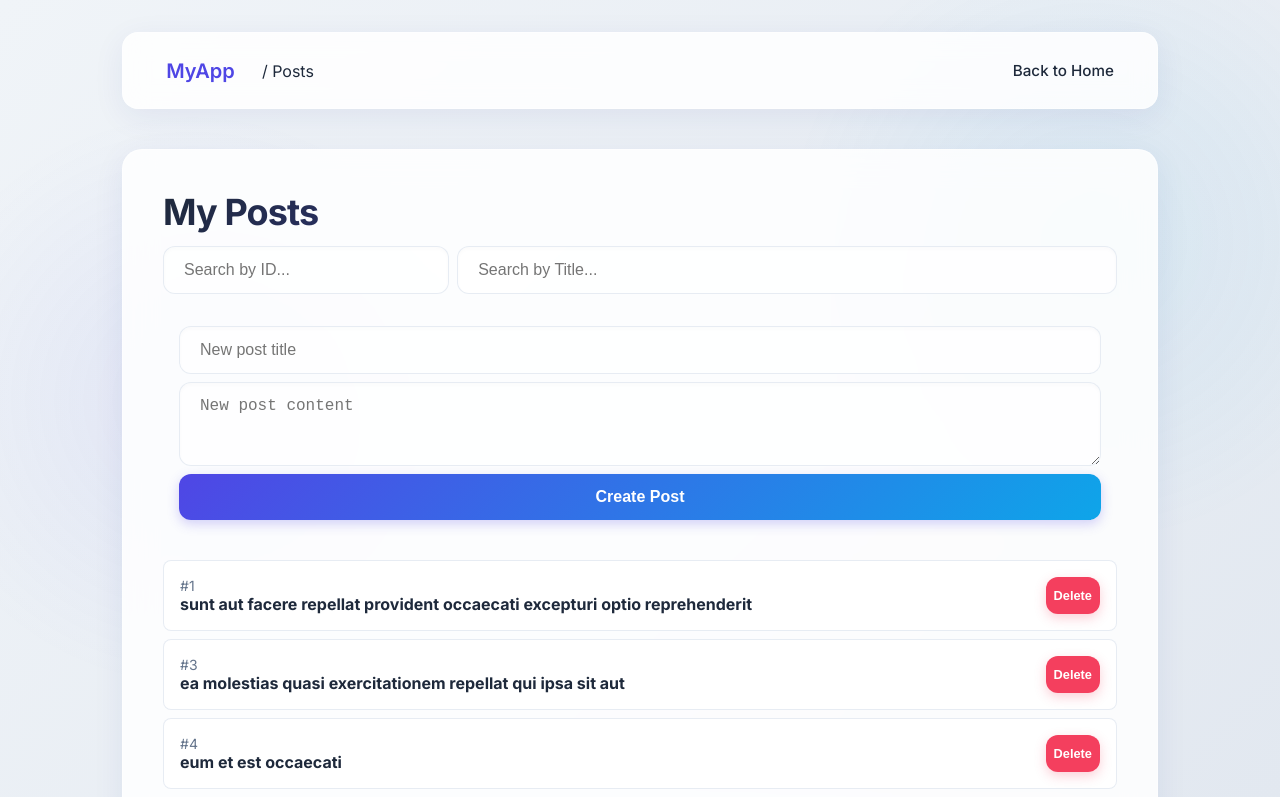
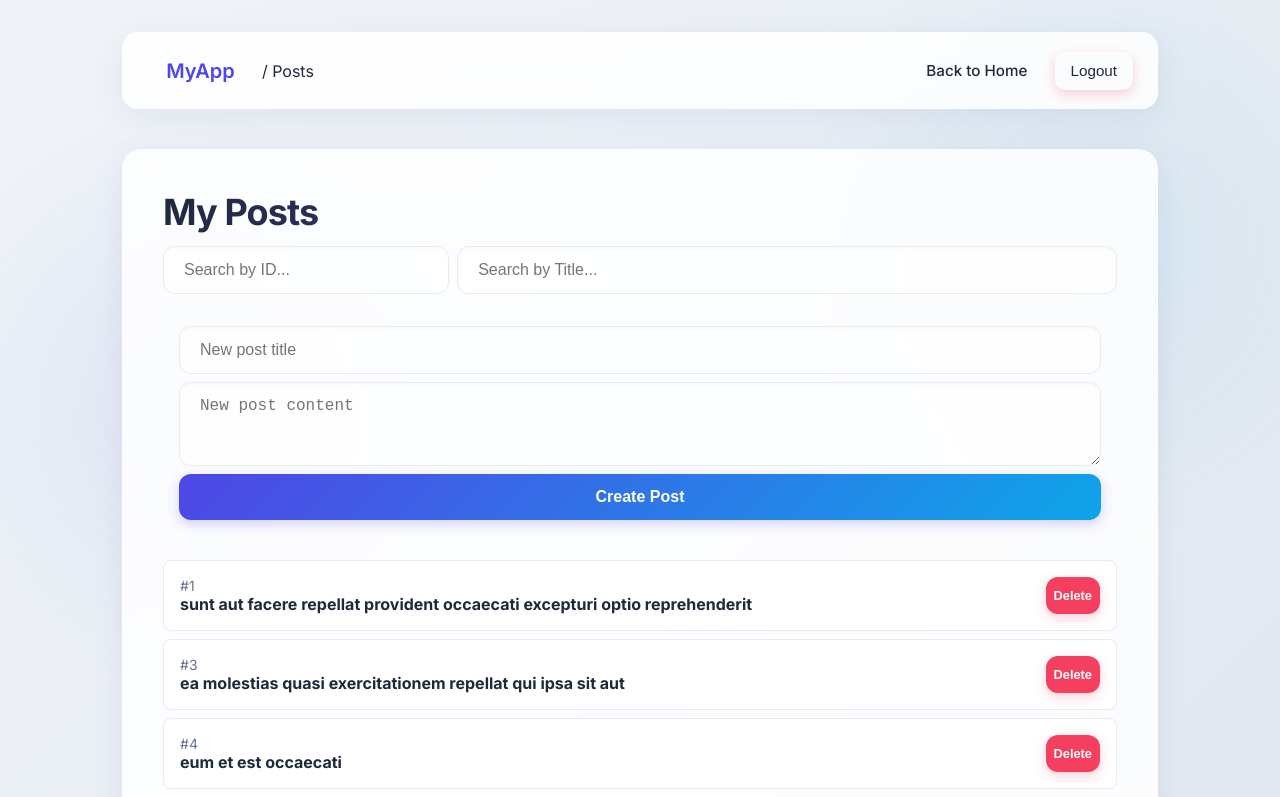
Before and after one commit to GuedaliaMahonAccount/FullstackChapter5, a React (Vite) app: page /users/1/posts in a window 1280 px wide. Shown: the top 797 px of the page. Built offline with nearby package versions, Linux system fonts and the light colour scheme; data requests are answered from the project's data file; sample sign-in values are in the browser's storage.

Commit message:
feat: initialize route components for comments, photos, posts, todos, and albums

```diff
--- a/src/routes/Albums.jsx
+++ b/src/routes/Albums.jsx
@@ -13,7 +13,12 @@ const Albums = () => {
 
   const navigate = useNavigate();
   const { userId } = useParams();
-  const { user } = useUser();
+  const { user, logout } = useUser();
+
+  const handleLogout = () => {
+    logout();
+    navigate('/login');
+  };
 
   useEffect(() => {
     sessionStorage.setItem('albums_searchId', searchId);
@@ -107,6 +112,7 @@ const Albums = () => {
         </div>
         <div className="flex gap-2">
           <Link to="/home" className="btn-secondary">Back to Home</Link>
+          <button onClick={handleLogout} className="btn-danger" style={{ padding: '0.5rem 1rem' }}>Logout</button>
         </div>
       </nav>
 
--- a/src/routes/Comments.jsx
+++ b/src/routes/Comments.jsx
@@ -10,7 +10,12 @@ const Comments = () => {
 
   const navigate = useNavigate();
   const { userId, postId } = useParams();
-  const { user } = useUser();
+  const { user, logout } = useUser();
+
+  const handleLogout = () => {
+    logout();
+    navigate('/login');
+  };
 
   useEffect(() => {
     if (!user) {
@@ -109,6 +114,7 @@ const Comments = () => {
         </div>
         <div className="flex gap-2">
           <Link to={`/users/${userId}/posts`} className="btn-secondary">Back to Posts</Link>
+          <button onClick={handleLogout} className="btn-danger" style={{ padding: '0.5rem 1rem' }}>Logout</button>
         </div>
       </nav>
 
--- a/src/routes/Photos.jsx
+++ b/src/routes/Photos.jsx
@@ -12,7 +12,12 @@ const Photos = () => {
 
   const navigate = useNavigate();
   const { userId, albumId, photoId } = useParams();
-  const { user } = useUser();
+  const { user, logout } = useUser();
+
+  const handleLogout = () => {
+    logout();
+    navigate('/login');
+  };
 
   // Derive the selected photo directly from the URL param — no state needed
   const selectedPhoto = photoId
@@ -122,6 +127,7 @@ const Photos = () => {
         </div>
         <div className="flex gap-2">
           <Link to={`/users/${userId}/albums`} className="btn-secondary">Back to Albums</Link>
+          <button onClick={handleLogout} className="btn-danger" style={{ padding: '0.5rem 1rem' }}>Logout</button>
         </div>
       </nav>
 
--- a/src/routes/Posts.jsx
+++ b/src/routes/Posts.jsx
@@ -16,6 +16,11 @@ const Posts = () => {
   const navigate = useNavigate();
   const { userId } = useParams();
   const { user, logout } = useUser();
+
+  const handleLogout = () => {
+    logout();
+    navigate('/login');
+  };
 
   useEffect(() => {
     sessionStorage.setItem('posts_searchId', searchId);
@@ -132,6 +137,7 @@ const Posts = () => {
         </div>
         <div className="flex gap-2">
           <Link to="/home" className="btn-secondary">Back to Home</Link>
+          <button onClick={handleLogout} className="btn-danger" style={{ padding: '0.5rem 1rem' }}>Logout</button>
         </div>
       </nav>
 
--- a/src/routes/Todos.jsx
+++ b/src/routes/Todos.jsx
@@ -15,7 +15,12 @@ const Todos = () => {
 
   const navigate = useNavigate();
   const { userId } = useParams();
-  const { user } = useUser();
+  const { user, logout } = useUser();
+
+  const handleLogout = () => {
+    logout();
+    navigate('/login');
+  };
 
   useEffect(() => {
     sessionStorage.setItem('todos_searchId', searchId);
@@ -137,6 +142,7 @@ const Todos = () => {
         </div>
         <div className="flex gap-2">
           <Link to="/home" className="btn-secondary">Back to Home</Link>
+          <button onClick={handleLogout} className="btn-danger" style={{ padding: '0.5rem 1rem' }}>Logout</button>
         </div>
       </nav>
 
```
